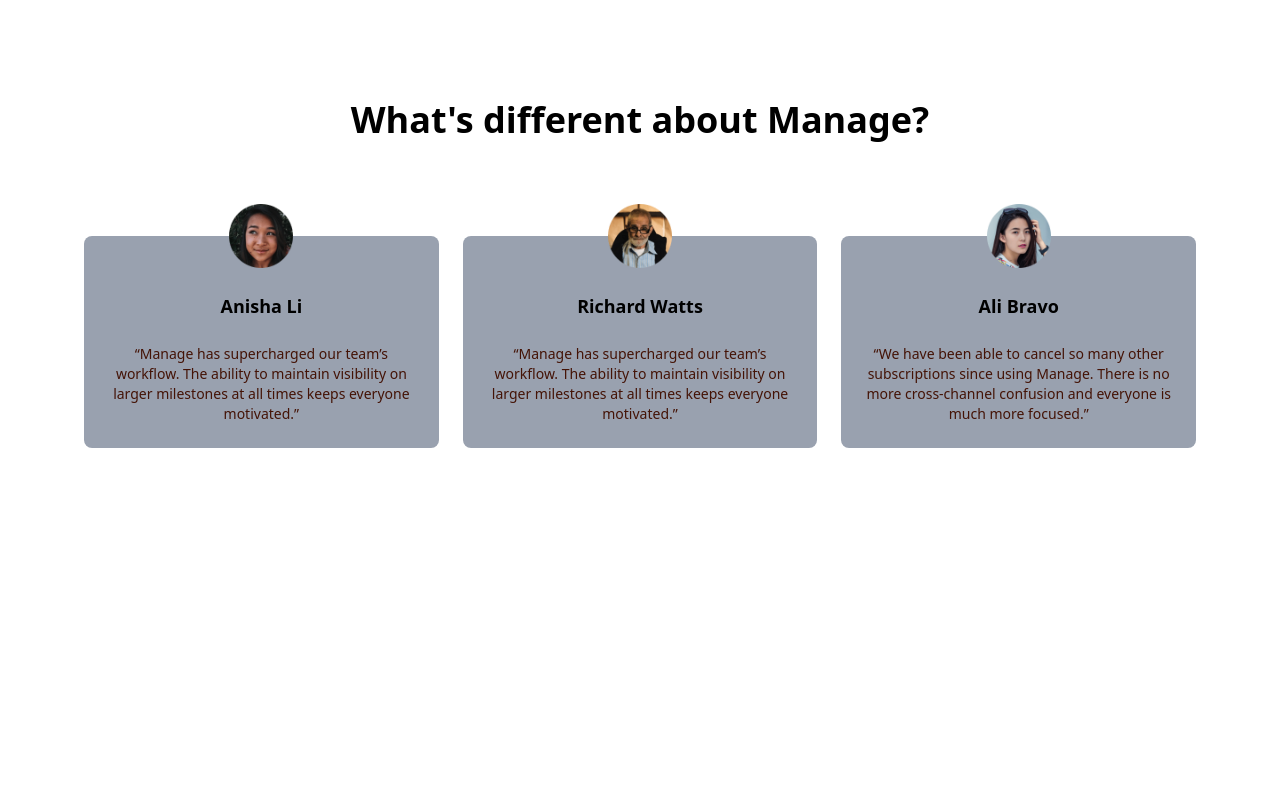
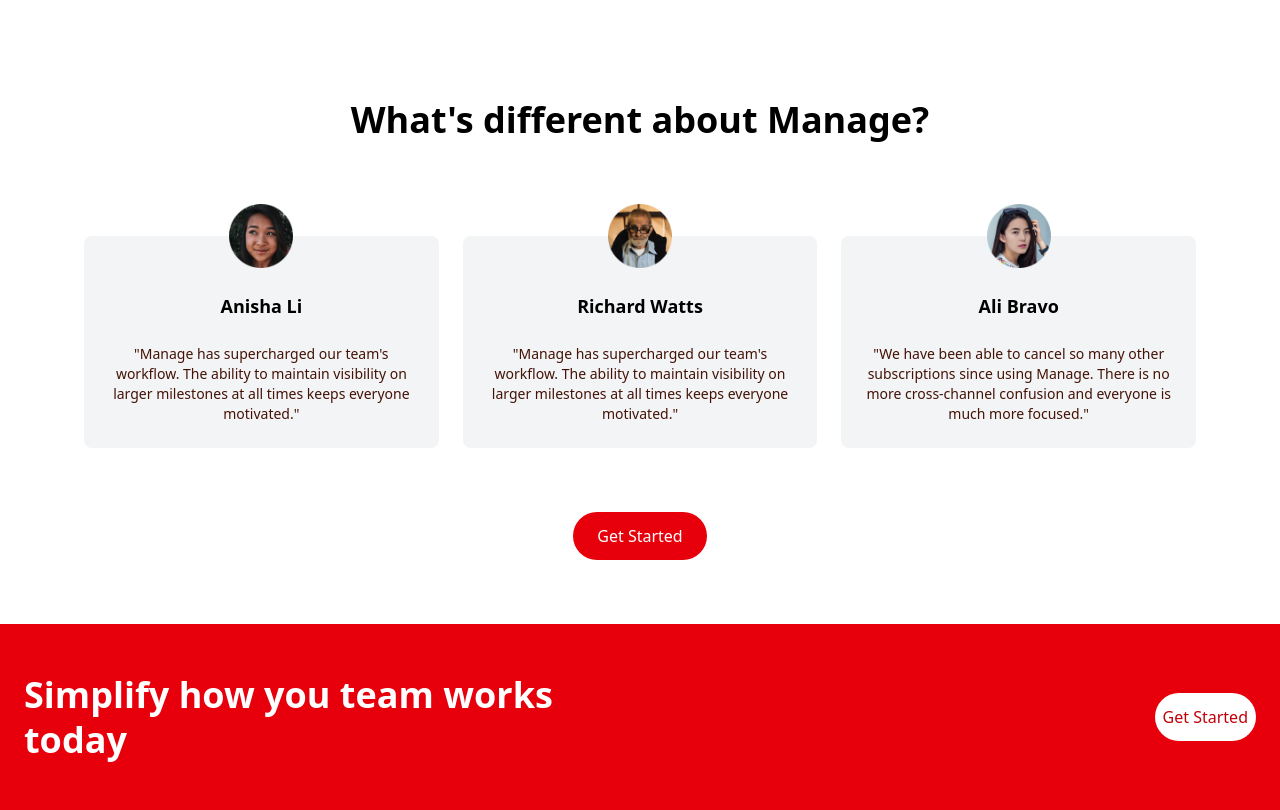
Before and after one commit to akshajdevkv/tailwindcss-landing-page, a website: page src/index.html in a window 1280 px wide. Shown: the part 1141-1951 px from the top of the page. Before the commit the page ends 1589 px from the top, so only its background shows below. Drawn offline with Linux system fonts and the light colour scheme.

Commit message:
add cta section

```diff
--- a/package.json
+++ b/package.json
@@ -1,6 +1,10 @@
 {
   "dependencies": {
-    "@tailwindcss/cli": "^4.1.7",
+    "@tailwindcss/cli": "^4.1.7"
+  },
+  "devDependencies": {
+    "autoprefixer": "^10.4.21",
+    "postcss": "^8.5.3",
     "tailwindcss": "^4.1.7"
   }
 }
--- a/src/index.html
+++ b/src/index.html
@@ -123,37 +123,61 @@
             <div class="flex flex-col mt-24 md:flex-row md:space-x-6">
                 <!-- testimonail 1 -->
                 <div class="flex flex-col items-center  p-6 space-y-6
-                rounded-lg bg-gray-400 md:w-1/3">
+                rounded-lg bg-gray-100 md:w-1/3">
                     <img src="img/avatar-ali.png" class="w-16 -mt-14" alt="">
                     <h5 class="text-lg font-bold">Anisha Li</h5>
                     <p class="text-sm text-orange-950">
-                        “Manage has supercharged our team’s workflow. The ability to
+                        "Manage has supercharged our team's workflow. The ability to
               maintain visibility on larger milestones at all times keeps
-              everyone motivated.”
+              everyone motivated."
                     </p>
                 </div>
                 <div class="hidden md:flex flex-col items-center p-6 space-y-6
-                rounded-lg bg-gray-400 md:w-1/3  ">
+                rounded-lg bg-gray-100 md:w-1/3  ">
                     <img src="  img/avatar-richard.png" class="w-16 -mt-14" alt="">
                     <h5 class="text-lg font-bold">Richard Watts</h5>
                     <p class="text-sm text-orange-950">
-                        “Manage has supercharged our team’s workflow. The ability to
+                        "Manage has supercharged our team's workflow. The ability to
               maintain visibility on larger milestones at all times keeps
-              everyone motivated.”
+              everyone motivated."
                     </p>
                 </div>
                 <div class="hidden md:flex flex-col items-center p-6 space-y-6
-                rounded-lg bg-gray-400 md:w-1/3 ">
+                rounded-lg bg-gray-100 md:w-1/3 ">
                     <img src="img/avatar-anisha.png" class="w-16 -mt-14" alt="">
                     <h5 class="text-lg font-bold">Ali Bravo</h5>
                     <p class="text-sm text-orange-950">
-                        “We have been able to cancel so many other subscriptions since
+                        "We have been able to cancel so many other subscriptions since
               using Manage. There is no more cross-channel confusion and
-              everyone is much more focused.”
+              everyone is much more focused."
                     </p>
                 </div>
             </div>
+            <!-- button -->
+             <div class="my-16 text-center">
+                 <a href="#" class="inline-block p-3 px-6 text-white
+     bg-red-600 rounded-full hover:bg-red-500">Get Started</a>
+            </div>
+             </div>
         </div>
     </section>
+    <!-- CTA section -->
+     <section id="cta" class="bg-red-600">
+        <!-- Flex container -->
+         <div class="container flex flex-col items-center justify-between px-6 py-24
+         mx-auto space-y-12 md:py-12 md:flex-row md:space-y-0">
+         <h2 class="text-5xl font-bold leading-tight text-center text-white
+         md:text-4xl md:max-w-xl md:text-left">Simplify how you team works today</h2>
+         <div>
+             <a href="#" class=" md:block p-3 px-2 text-red-700 bg-white rounded-full mx-auto hover:bg-blue-50 items-center">Get Started</a>
+         </div>
+        </div>
+     </section>
+
+     <!-- footer -->
+      <footer class="bg-red-50">
+
+      </footer>
+
     </body>
 </html>
```
Also changed, not shown: src/output.css, 1 other file.
